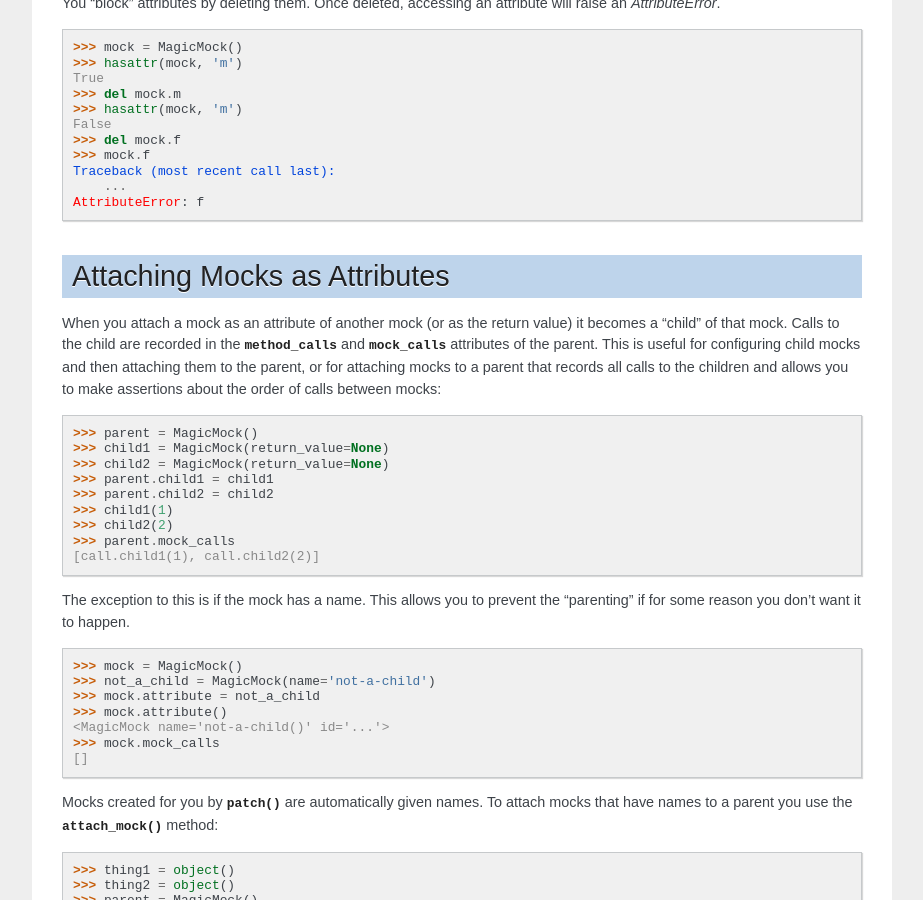
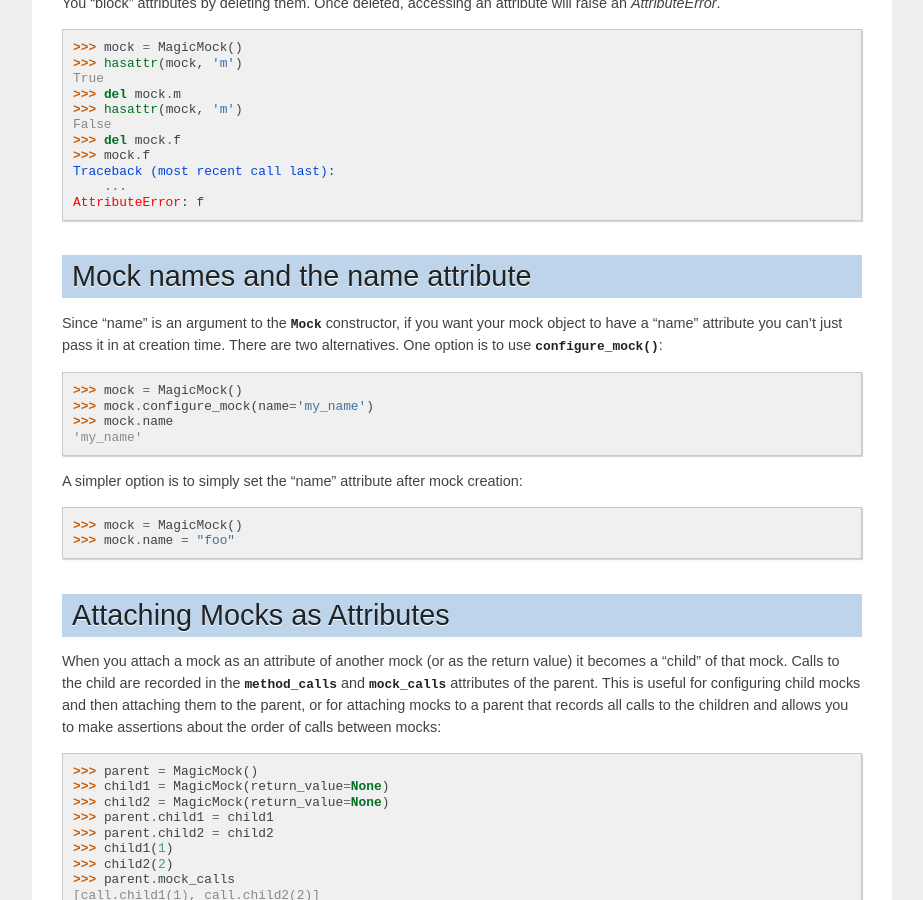
Before and after one commit to testing-cabal/mock, a Sphinx documentation site: the page built from docs/mock.txt, in a window 1280 px wide and 900 px high, scrolled down 10492 px. Shown: the whole window, without its empty margins (198-1121 px from the left). Built offline with Sphinx 7.4.7, drawn with Linux system fonts in a browser that asks for light colours; some of the changed text lies outside the part shown.

Commit message:
Doc update

```diff
--- a/docs/mock.txt
+++ b/docs/mock.txt
@@ -776,6 +776,25 @@ will raise an `AttributeError`.
     AttributeError: f
 
 
+Mock names and the name attribute
+=================================
+
+Since "name" is an argument to the :class:`Mock` constructor, if you want your
+mock object to have a "name" attribute you can't just pass it in at creation
+time. There are two alternatives. One option is to use
+:meth:`~Mock.configure_mock`::
+
+    >>> mock = MagicMock()
+    >>> mock.configure_mock(name='my_name')
+    >>> mock.name
+    'my_name'
+
+A simpler option is to simply set the "name" attribute after mock creation::
+
+    >>> mock = MagicMock()
+    >>> mock.name = "foo"
+
+
 Attaching Mocks as Attributes
 =============================
 
```
